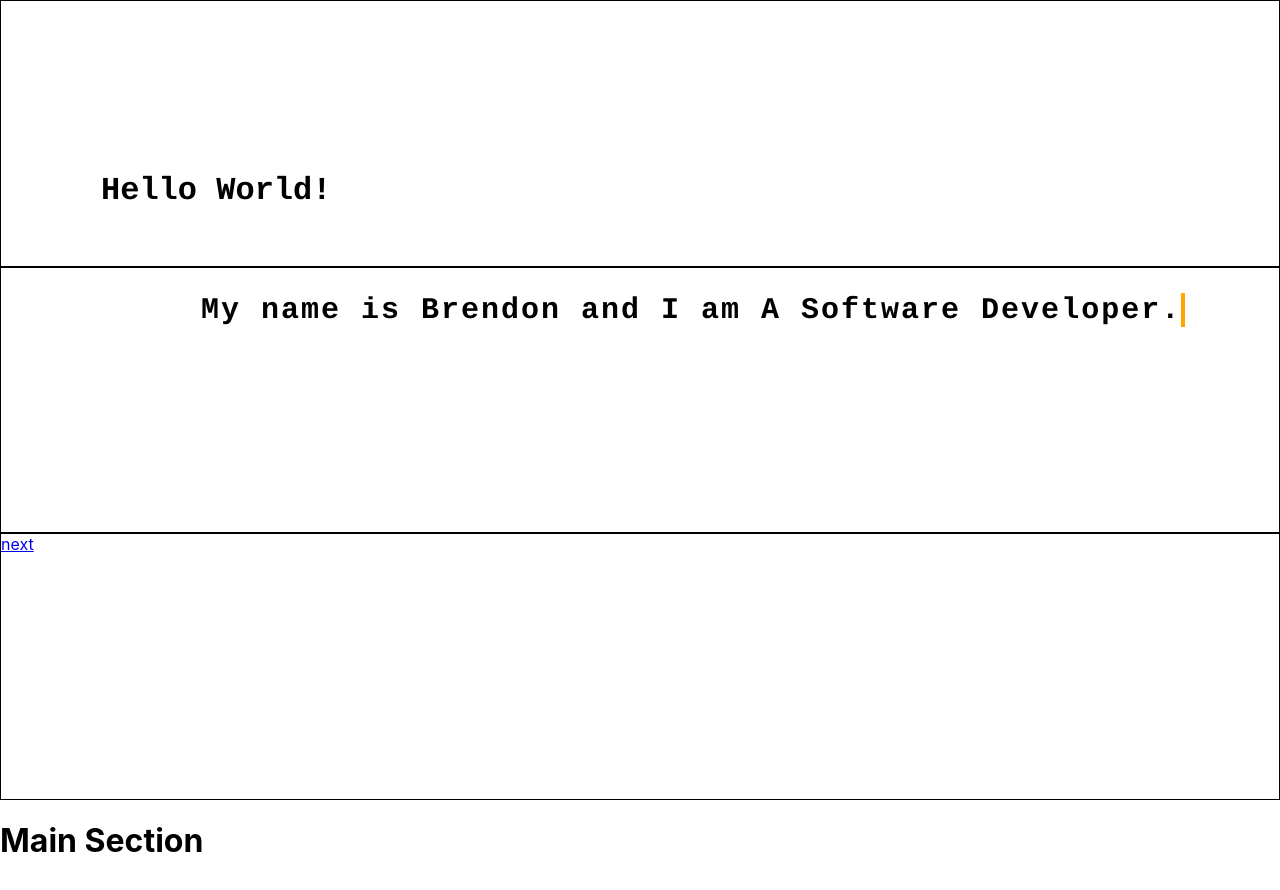
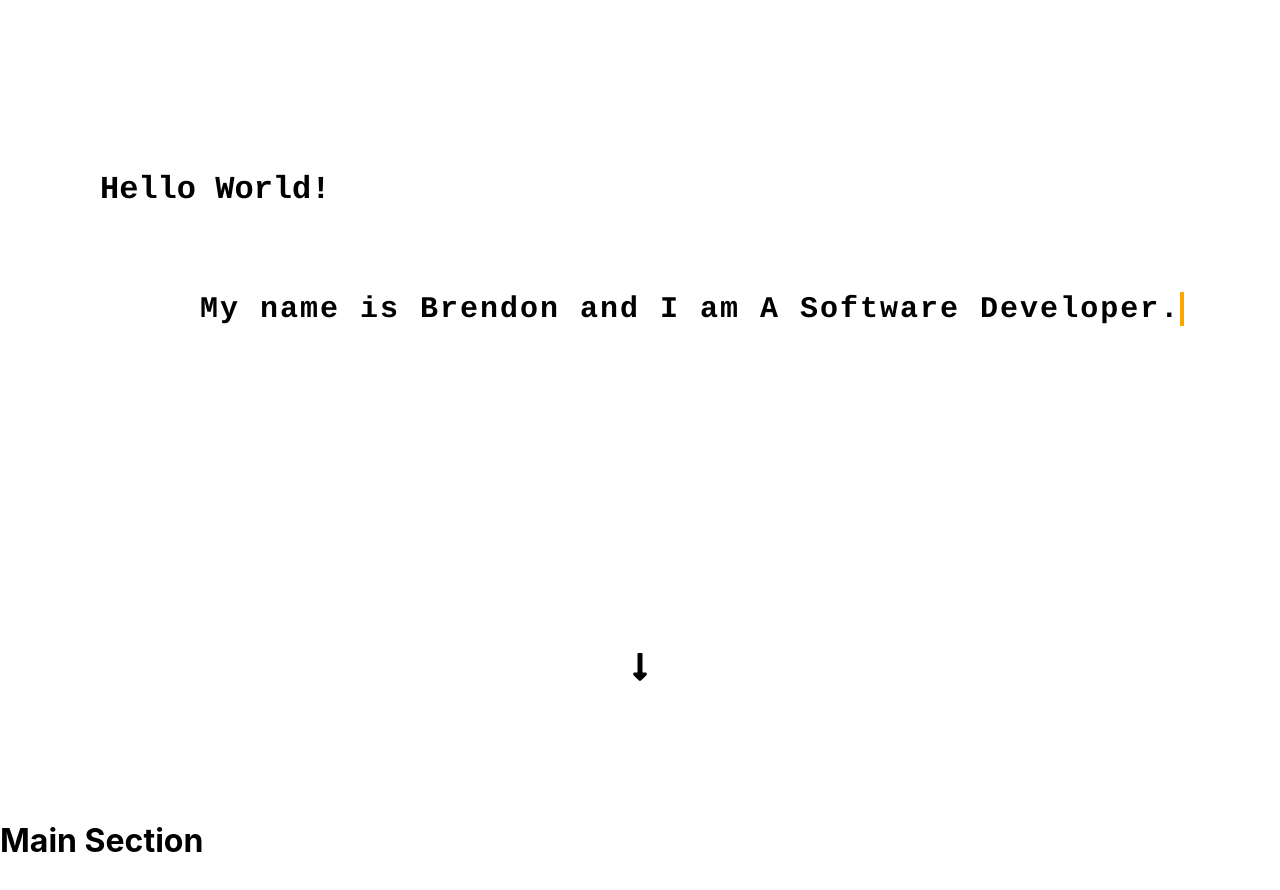
Before and after one commit to BrendonLH/react-portfolio, a React (Create React App) app: page / in a window 1280 px wide. Shown: the top 890 px of the page. Built offline with nearby package versions, Linux system fonts and the light colour scheme.

Commit message:
added font awesome for the next sectoin button, installed scroll effect dependancy

```diff
--- a/package.json
+++ b/package.json
@@ -3,12 +3,16 @@
   "version": "0.1.0",
   "private": true,
   "dependencies": {
+    "@fortawesome/fontawesome-svg-core": "^1.2.34",
+    "@fortawesome/free-solid-svg-icons": "^5.15.2",
+    "@fortawesome/react-fontawesome": "^0.1.14",
     "@testing-library/jest-dom": "^5.11.9",
     "@testing-library/react": "^11.2.4",
     "@testing-library/user-event": "^12.6.3",
     "react": "^17.0.1",
     "react-dom": "^17.0.1",
     "react-scripts": "4.0.1",
+    "react-scroll": "^1.8.1",
     "sass": "^1.32.6",
     "web-vitals": "^0.2.4"
   },
--- a/src/App.js
+++ b/src/App.js
@@ -1,3 +1,4 @@
+
 import Introduction from './components/introduction-section/introduction.js';
 import Closing from './components/closing-section/closing.js';
 import Main from './components/main-section/main.js';
--- a/src/App.scss
+++ b/src/App.scss
@@ -12,7 +12,4 @@
       min-height: 100vh;
       max-height: 100vh;
     }
-    html {
-      scroll-behavior: smooth;
-    }
   }
--- a/src/components/introduction-section/introduction.js
+++ b/src/components/introduction-section/introduction.js
@@ -1,5 +1,7 @@
 import './introduction.scss';
-
+import {Link, animateScroll as scroll} from 'react-scroll';
+import { faLongArrowAltDown } from "@fortawesome/free-solid-svg-icons";
+import { FontAwesomeIcon } from "@fortawesome/react-fontawesome";
 
 function Introduction() {
     return (
@@ -12,7 +14,14 @@ function Introduction() {
         </div>
         {/*  move to next section */}
         <div className='next-section-butt'>
-        <a href='#section-two' className='next-button'>next</a>
+          <Link
+            activeClass="active"
+            to="section-two"
+            spy={true}
+            smooth={true}
+            offset={0}
+            duration={500}
+          ><FontAwesomeIcon icon={faLongArrowAltDown} size='2x' /></Link>
         </div>
 
       </div>
--- a/src/components/introduction-section/introduction.scss
+++ b/src/components/introduction-section/introduction.scss
@@ -1,5 +1,3 @@
-
-
 
 .intro-container {
     display: grid;
@@ -10,13 +8,15 @@
       "."
       "."
       ".";
-    .intro-one, .intro-two, .next-section-butt {
-        border: 1px solid;
-    }
 
     .intro-one {
         padding-top: 150px;
         text-indent: 50px;
+    }
+
+    .next-section-butt {
+        margin: auto;
+        cursor: pointer;
     }
 
 
```
Also changed, not shown: 2 other files (tests, documents, lock files or other folders).
